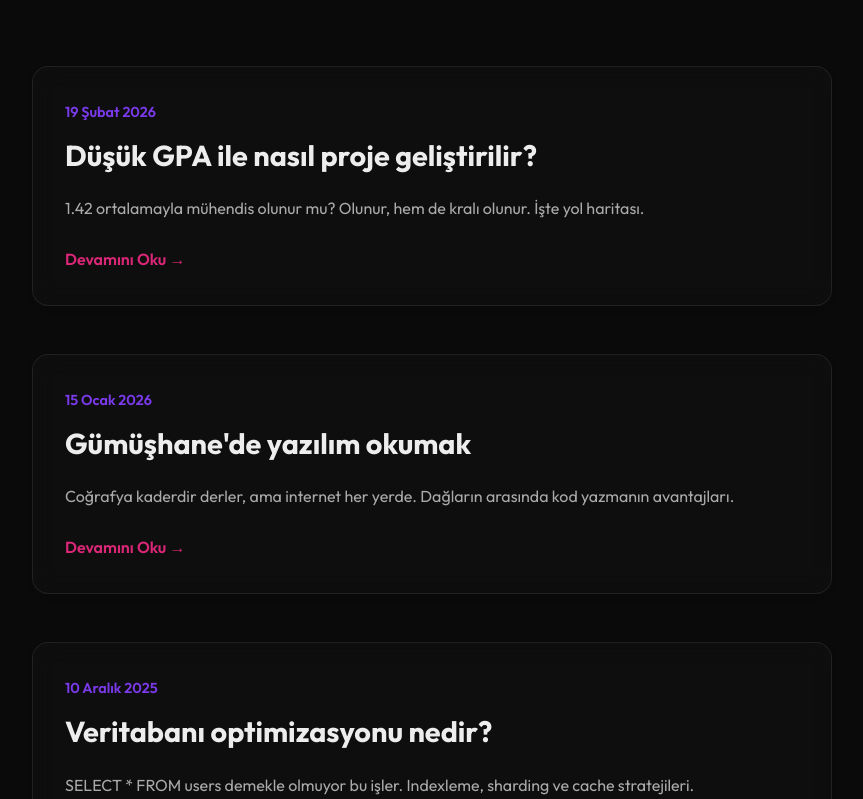
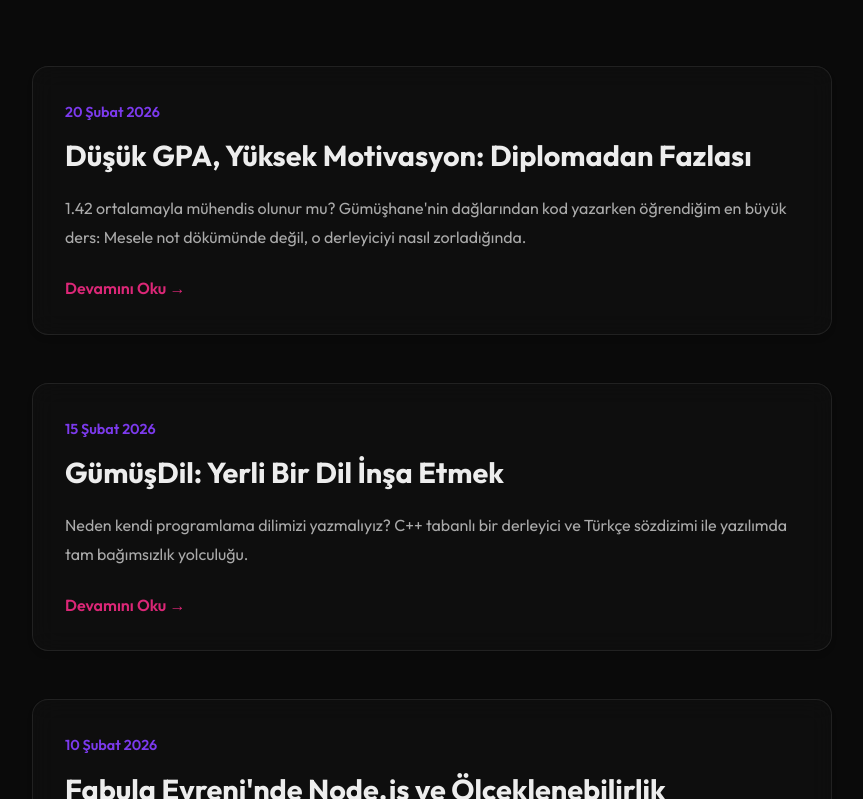
Before and after one commit to ufukkartaldev-tech/Kartal-Nexus, a Next.js app: page /blog in a window 1280 px wide. Shown: the part 301-1100 px from the top of the page, without its empty margins (208-1071 px from the left). Built offline with nearby package versions, Linux system fonts and the light colour scheme.

Commit message:
feat: add first real blog post about engineering mindset

```diff
--- a/src/pages/blog.js
+++ b/src/pages/blog.js
@@ -4,22 +4,22 @@ import Link from 'next/link';
 export default function Blog() {
     const posts = [
         {
-            title: "Düşük GPA ile nasıl proje geliştirilir?",
-            excerpt: "1.42 ortalamayla mühendis olunur mu? Olunur, hem de kralı olunur. İşte yol haritası.",
-            date: "19 Şubat 2026",
-            slug: "dusuk-gpa-ile-proje"
+            title: "Düşük GPA, Yüksek Motivasyon: Diplomadan Fazlası",
+            excerpt: "1.42 ortalamayla mühendis olunur mu? Gümüşhane'nin dağlarından kod yazarken öğrendiğim en büyük ders: Mesele not dökümünde değil, o derleyiciyi nasıl zorladığında.",
+            date: "20 Şubat 2026",
+            slug: "dusuk-gpa-muhendislik"
         },
         {
-            title: "Gümüşhane'de yazılım okumak",
-            excerpt: "Coğrafya kaderdir derler, ama internet her yerde. Dağların arasında kod yazmanın avantajları.",
-            date: "15 Ocak 2026",
-            slug: "gumushane-yazilim"
+            title: "GümüşDil: Yerli Bir Dil İnşa Etmek",
+            excerpt: "Neden kendi programlama dilimizi yazmalıyız? C++ tabanlı bir derleyici ve Türkçe sözdizimi ile yazılımda tam bağımsızlık yolculuğu.",
+            date: "15 Şubat 2026",
+            slug: "gumusdil-insa-sureci"
         },
         {
-            title: "Veritabanı optimizasyonu nedir?",
-            excerpt: "SELECT * FROM users demekle olmuyor bu işler. Indexleme, sharding ve cache stratejileri.",
-            date: "10 Aralık 2025",
-            slug: "veritabani-optimizasyonu"
+            title: "Fabula Evreni'nde Node.js ve Ölçeklenebilirlik",
+            excerpt: "İnteraktif bir dünyada dallanan hikayeleri yönetmek. Firebase ve Next.js ikilisinin gücü sayesinde binlerce seçeneği nasıl yönetiyoruz?",
+            date: "10 Şubat 2026",
+            slug: "fabula-mimari"
         }
     ];
 
```
